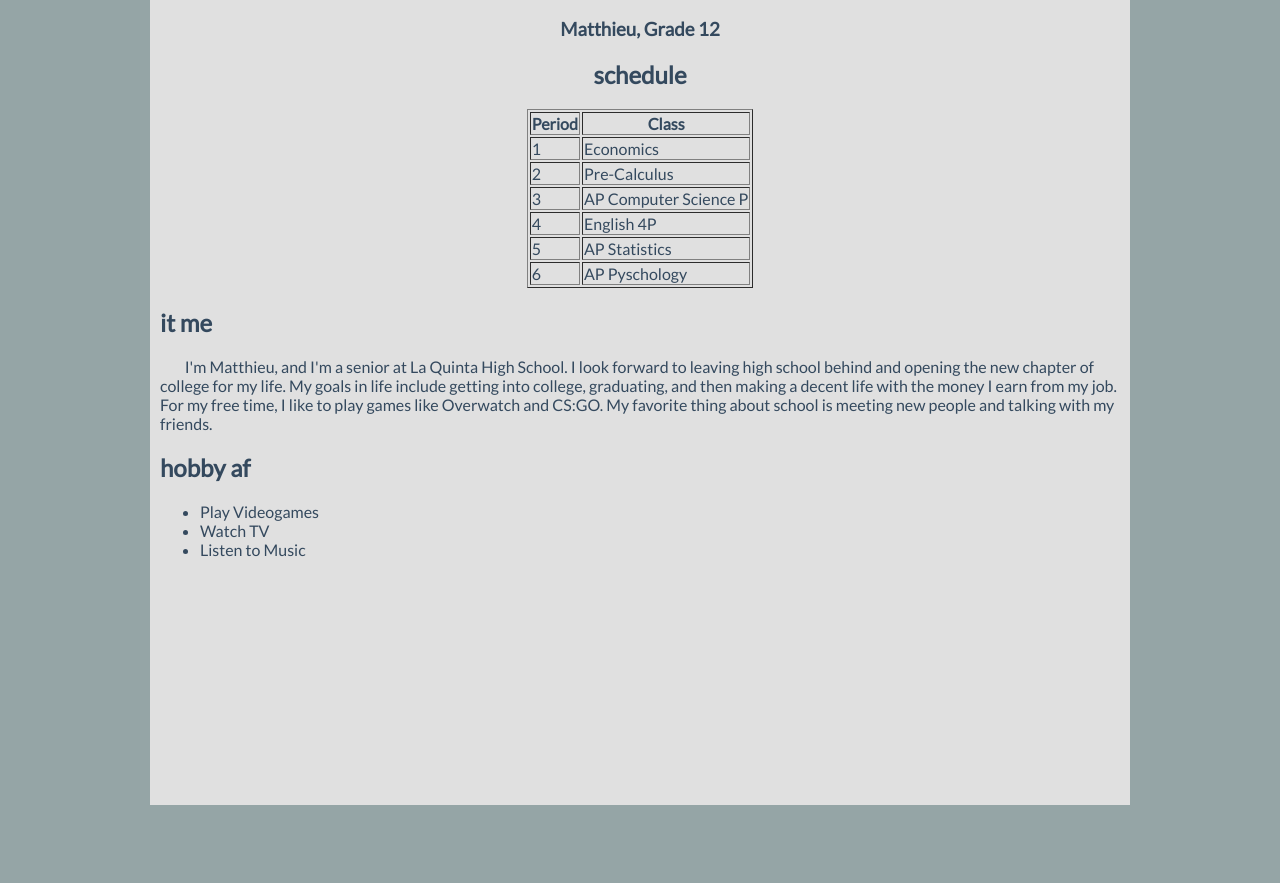
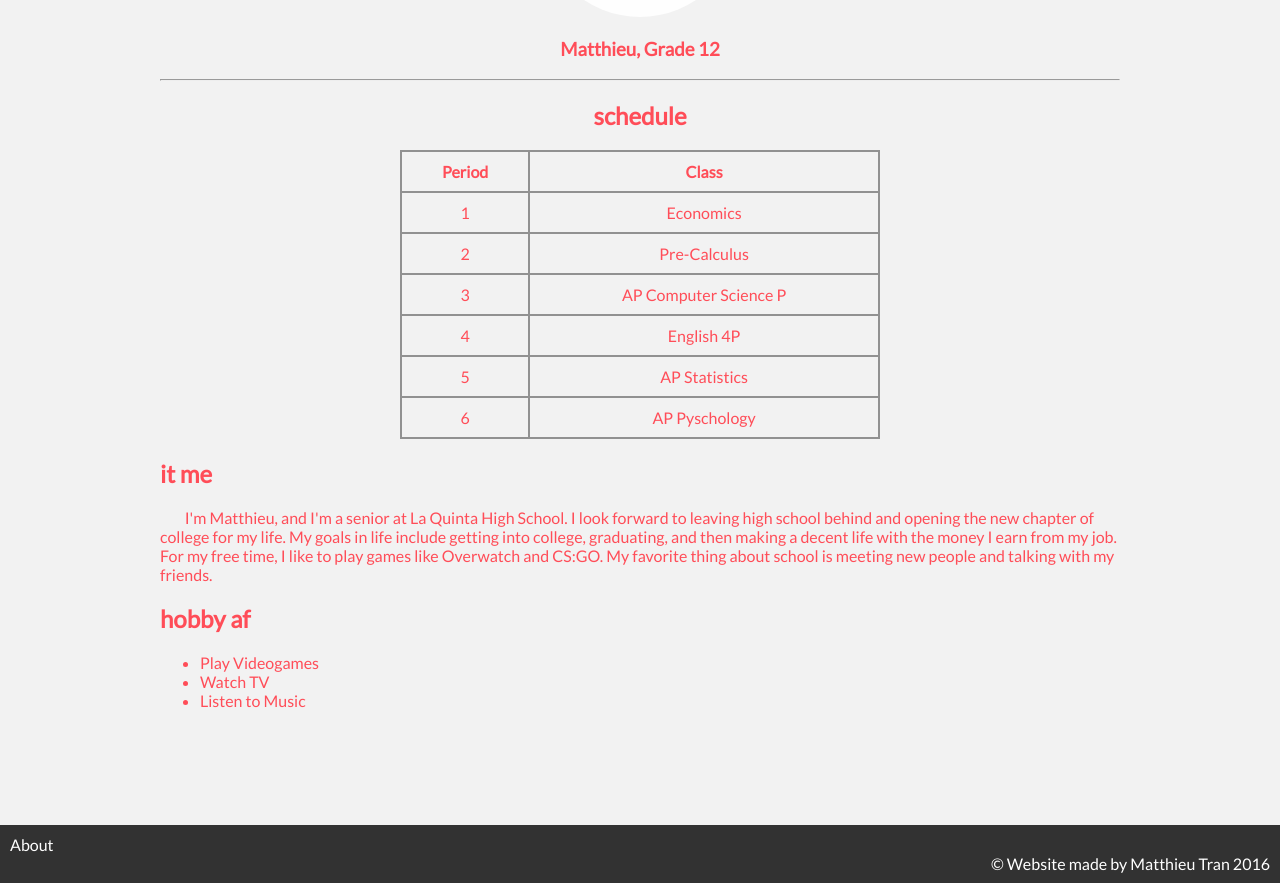
Before and after one commit to 17mtran4/17mtran.github.io, a plain HTML site: page about.html in a window 1280 px wide. Shown: the part 501-1384 px from the top of the page. Before the commit the page ends 1306 px from the top, so only its background shows below. Drawn offline with Linux system fonts and the light colour scheme.

Commit message:
touch up about page

```diff
--- a/about.html
+++ b/about.html
@@ -6,6 +6,7 @@
     <link rel="stylesheet" type="text/css" href="https://fonts.googleapis.com/css?family=Lobster">
     <link rel="stylesheet" type="text/css" href="css/main.css">
     <link rel="stylesheet" type="text/css" href="css/about.css">
+    <link rel="icon" type="image/png" href="images/favicon.png" />
     <title>About Me</title>
   </head>
   <body>
@@ -27,10 +28,11 @@
         <div class="user logo"></div>
         <h3>Matthieu, Grade 12</h1>
       </center>
+      <hr>
       <center>
         <h2>schedule</h2>
 
-        <table border="1">
+        <table>
              <tr>
                  <th>Period</th>
                  <th>Class</th>
@@ -71,7 +73,12 @@
         <li>Watch TV</li>
         <li>Listen to Music</li>
       </ul>
-
     </div>
+    <footer>
+      About
+      <div class="copyright-text">
+        &copy; Website made by Matthieu Tran 2016
+      </div>
+    </footer>
   </body>
 </html>
--- a/css/about.css
+++ b/css/about.css
@@ -12,3 +12,18 @@
 .logo {
     background-image: url("../images/matt.gif");
 }
+
+table, td, th {
+    border: 2px solid #919191;
+    text-align: center;
+}
+
+table {
+    border-collapse: collapse;
+    width: 50%;
+}
+
+th, td {
+    padding: 10px;
+
+}
--- a/css/main.css
+++ b/css/main.css
@@ -1,22 +1,38 @@
 body {
     font-family: "Lato", "Comic Sans MS";
-    color: #34495e;
-    background-color: #95a5a6;
+    color: #ff4d58;
+    background-color: #f2f2f2;
     margin: 0;
     padding: 0;
 }
 
 .banner {
     font-family: "Lobster";
+    background-color: #fff;
+    color: #fff;
     font-size: 2em;
+    padding: 10px;
+    background-image: url("http://www.optawall.com/wallpapers/730.jpg");
+    background-position: -100px 330px;
 }
 
 .container {
-    background-color: #E0E0E0;
+    background-color: #f2f2f2;
     margin: 0 auto;
     width: 960px;
     height: 1080px;
     padding: 10px;
+}
+
+footer {
+    /*padding: 5em;*/
+    padding: 10px;
+    background-color: #323232;
+    color: #fff;
+}
+
+.copyright-text {
+    text-align: right;
 }
 
 h1 {
@@ -26,7 +42,7 @@ h1 {
 
 /* Navigation */
 nav {
-    background-color: #2c3e50;
+    background-color: #323232;
     text-align: center;
     font-size: 20px;
 }
@@ -42,7 +58,7 @@ nav li {
 }
 
 nav li a:hover {
-    background-color: #34495e;
+    background-color: #232323;
 }
 
 nav a {
@@ -54,5 +70,5 @@ nav a {
 }
 
 nav .active {
-    background-color: #aec6cf;
+    background-color: #ff4d58;
 }
```
Also changed, not shown: images/favicon.png (added).
